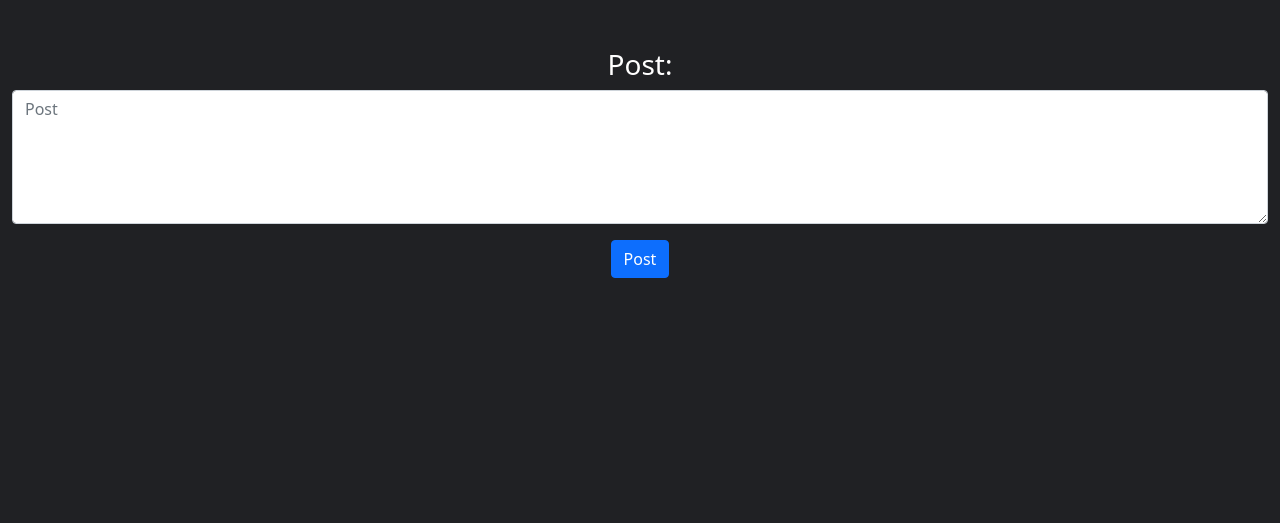
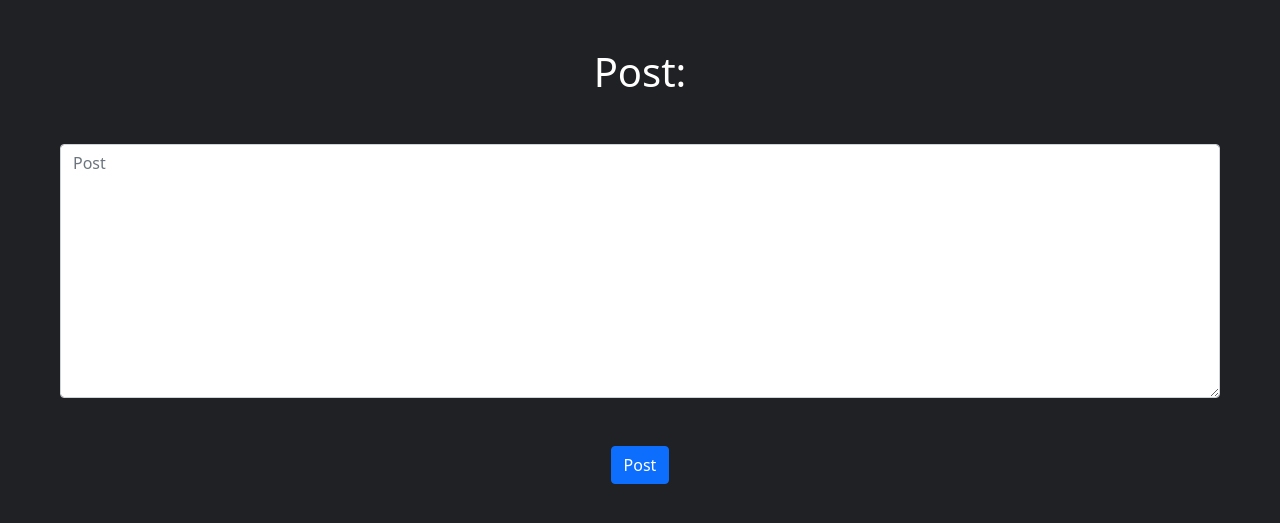
Before and after one commit to alexyin1212/chat50, a Flask app: page /post in a window 1280 px wide. Shown: the part 76-599 px from the top of the page. Run offline with Flask 2, Linux system fonts and the light colour scheme; a user stored in the database is signed in; some libraries are stand-ins or nearby versions.

Commit message:
after hackathon

```diff
--- a/app.py
+++ b/app.py
@@ -47,7 +47,7 @@ def index():
 def my_posts():
     id = session["user_id"]
     posts = db.execute("SELECT * FROM posts WHERE user_id = ? ORDER BY time DESC", id)
-    return render_template("index.html", posts=posts)
+    return render_template("my_posts.html", posts=posts)
 
 
 @app.route("/post", methods=["GET", "POST"])
--- a/tasks.txt
+++ /dev/null
@@ -1,5 +0,0 @@
-Tasks:
-
-Create Page to allow Users to Post:
-
-Change index.html to show the posts
--- a/templates/index.html
+++ b/templates/index.html
@@ -5,7 +5,6 @@
 {% endblock %}
 
 {% block main %}
-<div class="container">
     {% for post in posts %}
     <div class="card">
         <div class="card-body" style="display: block;">
@@ -21,7 +20,6 @@
         </div>
     </div>
     {% endfor %}
-</div>
 
 <!-- creating a floating action button -->
 <a href="/post" class="float">
--- a/templates/post.html
+++ b/templates/post.html
@@ -6,9 +6,9 @@
 
 {% block main %}
     <form action="/post" method="post">
-        <h3>Post:</h3>
-        <div class="mb-3">
-            <textarea class="form-control" id="post" rows="5" name="post" placeholder="Post" type="text"></textarea>
+        <h1>Post:</h1>
+        <div class="m-5">
+            <textarea class="form-control" id="post" rows="10" name="post" placeholder="Post" type="text"></textarea>
         </div>
         <div class="mb-3">
             <button type="submit" class="btn btn-primary">Post</button>
```
Also changed, not shown: templates/my_posts.html (+3 -6 lines), users.db, 1 other file.
